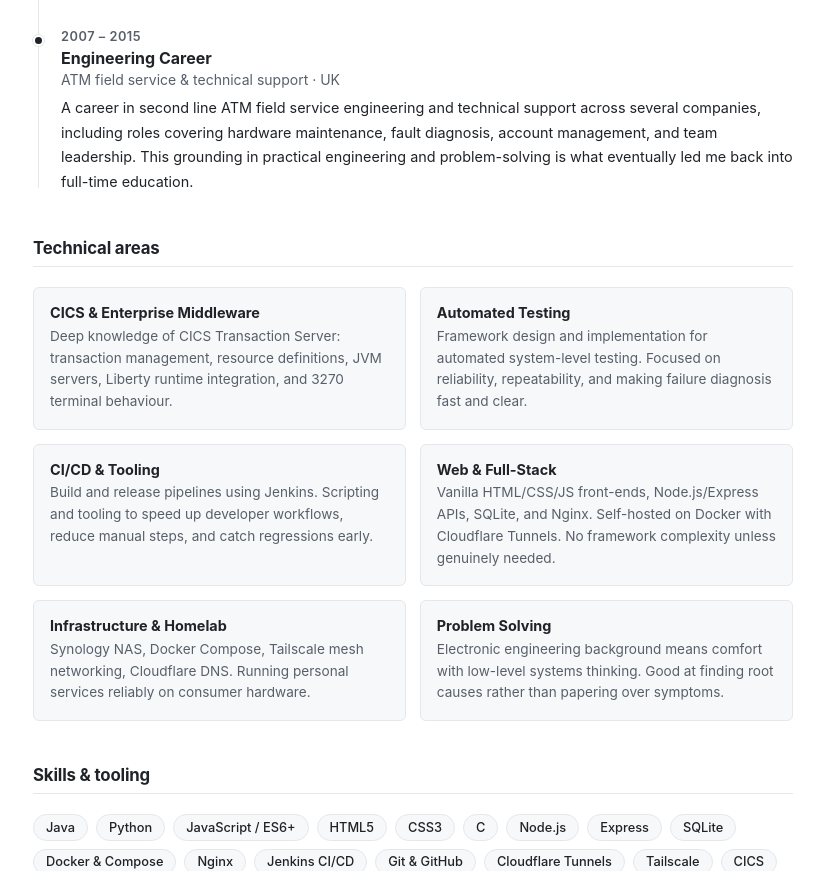
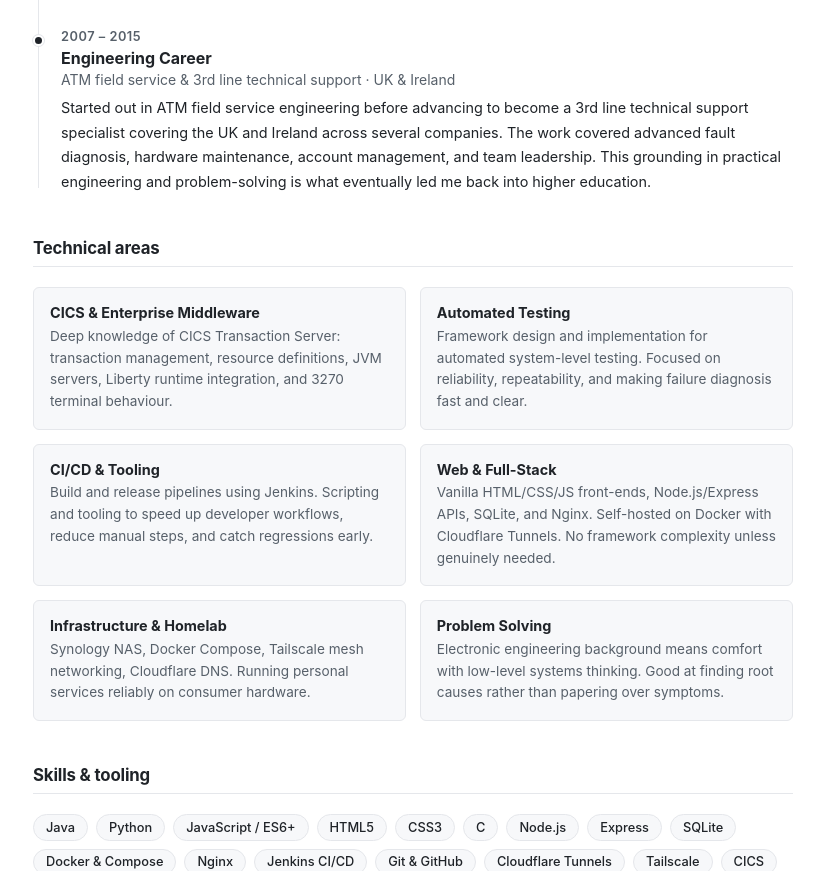
Before and after one commit to khinds-dev/keith-website, a plain HTML site: page work/index.html in a window 1280 px wide. Shown: the part 915-1786 px from the top of the page, without its empty margins (227-1051 px from the left). Drawn offline with Linux system fonts and the light colour scheme.

Commit message:
Update pre-IBM career history to 3rd line specialist across UK/Ireland; remove nownownow reference

```diff
--- a/work/index.html
+++ b/work/index.html
@@ -313,12 +313,12 @@
             <div class="timeline-dot"></div>
             <div class="timeline-date">2007 – 2015</div>
             <div class="timeline-title">Engineering Career</div>
-            <div class="timeline-company">ATM field service &amp; technical support · UK</div>
+            <div class="timeline-company">ATM field service &amp; 3rd line technical support · UK &amp; Ireland</div>
             <p class="timeline-desc">
-              A career in second line ATM field service engineering and technical support across several
-              companies, including roles covering hardware maintenance, fault diagnosis, account management,
-              and team leadership. This grounding in practical engineering and problem-solving is what
-              eventually led me back into full-time education.
+              Started out in ATM field service engineering before advancing to become a 3rd line technical support
+              specialist covering the UK and Ireland across several companies. The work covered advanced fault
+              diagnosis, hardware maintenance, account management, and team leadership. This grounding in practical
+              engineering and problem-solving is what eventually led me back into higher education.
             </p>
           </div>
 
```
Also changed, not shown: about/index.html (+4 -3 lines), now/index.html (+1 -1 lines).
